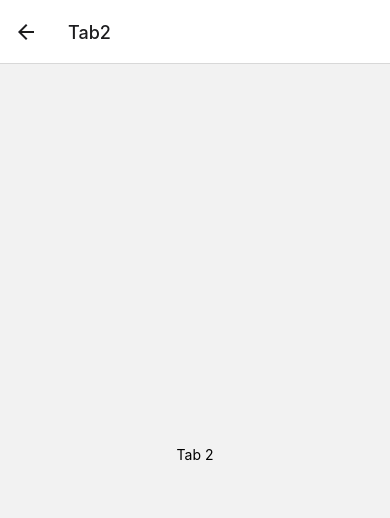
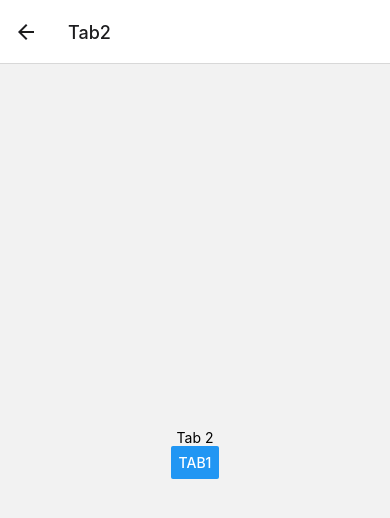
Before and after one commit to harrishs/appChallenge, a React Native app: screen /Tab2 in a window 390 px wide. Shown: the top 518 px of the page. Built offline with nearby package versions, Linux system fonts and the light colour scheme.

Commit message:
can move between both screens

```diff
--- a/screens/Tab1.js
+++ b/screens/Tab1.js
@@ -1,10 +1,16 @@
 import React from "react";
-import { View, Text, StyleSheet } from "react-native";
+import { View, Text, Button, StyleSheet } from "react-native";
 
 const Tab1 = (props) => {
   return (
     <View style={styles.screen}>
       <Text>Tab 1</Text>
+      <Button
+        title="Tab2"
+        onPress={() => {
+          props.navigation.navigate("Tab2");
+        }}
+      />
     </View>
   );
 };
--- a/screens/Tab2.js
+++ b/screens/Tab2.js
@@ -1,10 +1,16 @@
 import React from "react";
-import { View, Text, StyleSheet } from "react-native";
+import { View, Text, Button, StyleSheet } from "react-native";
 
 const Tab2 = (props) => {
   return (
     <View style={styles.screen}>
       <Text>Tab 2</Text>
+      <Button
+        title="Tab1"
+        onPress={() => {
+          props.navigation.navigate("Tab1");
+        }}
+      />
     </View>
   );
 };
```
